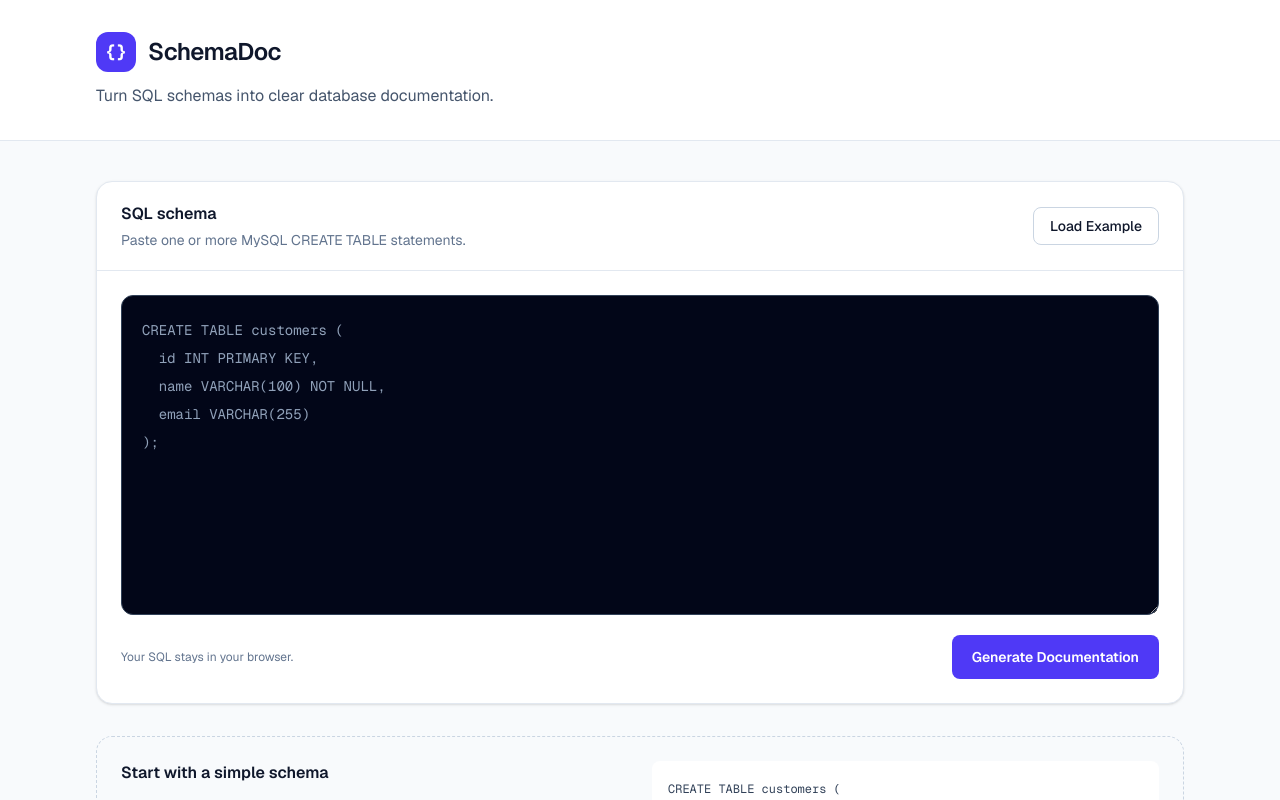
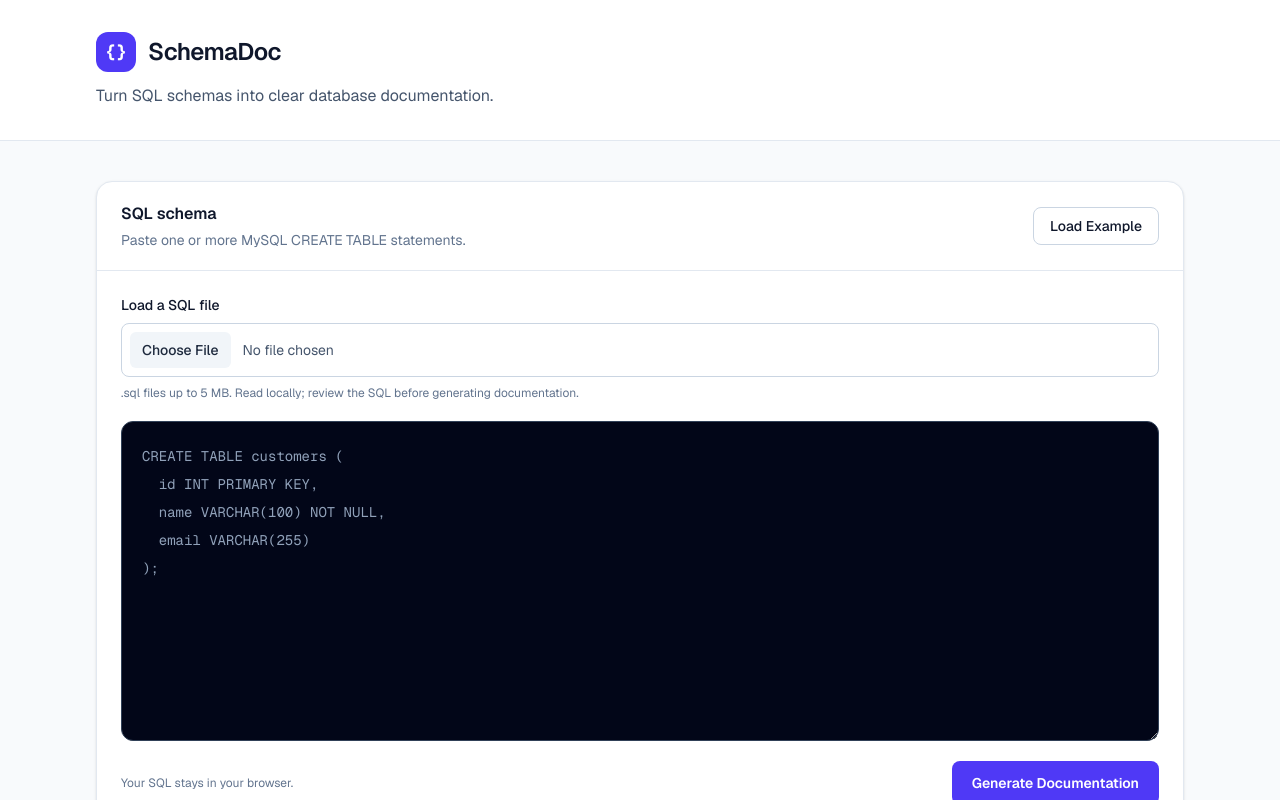
Before and after one commit to Sheng050311/schemadoc, a Next.js app: page / in a window 1280 px wide. Shown: the top 800 px of the page. Built offline with nearby package versions, Linux system fonts and the light colour scheme.

Commit message:
Add local SQL file upload

```diff
--- a/src/app/page.tsx
+++ b/src/app/page.tsx
@@ -1,6 +1,6 @@
 "use client";
 
-import { useState } from "react";
+import { useRef, useState } from "react";
 import ErdViewer from "@/components/ErdViewer";
 import { parseSqlSchema } from "@/lib/sql-parser";
 import type { DatabaseSchema } from "@/types/schema";
@@ -25,8 +25,55 @@ export default function Home() {
   const [sql, setSql] = useState("");
   const [schema, setSchema] = useState<DatabaseSchema | null>(null);
   const [error, setError] = useState<string | null>(null);
+  const [fileName, setFileName] = useState<string | null>(null);
+  const [fileError, setFileError] = useState<string | null>(null);
+  const [readingFile, setReadingFile] = useState(false);
+  const fileInput = useRef<HTMLInputElement>(null);
+  const fileReadVersion = useRef(0);
+
+  function clearFile() {
+    fileReadVersion.current++;
+    setFileName(null);
+    setFileError(null);
+    setReadingFile(false);
+    if (fileInput.current) fileInput.current.value = "";
+  }
+
+  async function loadFile(file: File) {
+    clearFile();
+    const version = fileReadVersion.current;
+    if (!file.name.toLowerCase().endsWith(".sql")) {
+      setFileError("Please choose a .sql file.");
+      return;
+    }
+    if (file.size > 5 * 1024 * 1024) {
+      setFileError("SQL files larger than 5 MB are not supported yet.");
+      return;
+    }
+    setFileName(file.name);
+    setReadingFile(true);
+    try {
+      const contents = await file.text();
+      // A newer selection, manual edit, or removal takes precedence.
+      if (version !== fileReadVersion.current) return;
+      if (!contents.trim()) {
+        setFileError("This SQL file is empty. Please choose a file containing SQL.");
+        return;
+      }
+      setSql(contents);
+      setSchema(null);
+      setError(null);
+    } catch {
+      if (version === fileReadVersion.current) {
+        setFileError("Could not read this SQL file. Please try selecting it again.");
+      }
+    } finally {
+      if (version === fileReadVersion.current) setReadingFile(false);
+    }
+  }
 
   function updateSql(value: string) {
+    clearFile();
     setSql(value);
     setSchema(null);
     setError(null);
@@ -75,6 +122,30 @@ export default function Home() {
             </button>
           </div>
           <form onSubmit={(event) => { event.preventDefault(); generateDocumentation(); }} className="p-5 sm:p-6">
+            <div className="mb-5 space-y-2">
+              <label htmlFor="sql-file" className="block text-sm font-medium">Load a SQL file</label>
+              <input
+                ref={fileInput}
+                id="sql-file"
+                type="file"
+                accept=".sql"
+                aria-describedby={fileError ? "file-help file-error" : "file-help"}
+                aria-invalid={Boolean(fileError)}
+                onChange={(event) => {
+                  const file = event.target.files?.[0];
+                  if (file) void loadFile(file);
+                }}
+                className="block w-full min-w-0 rounded-lg border border-slate-300 p-2 text-sm text-slate-600 file:mr-3 file:rounded-md file:border-0 file:bg-slate-100 file:px-3 file:py-2 file:font-medium file:text-slate-800 hover:file:bg-slate-200 focus-visible:outline-2 focus-visible:outline-indigo-600"
+              />
+              <p id="file-help" className="text-xs text-slate-500">.sql files up to 5 MB. Read locally; review the SQL before generating documentation.</p>
+              {fileName && (
+                <div className="flex flex-wrap items-center gap-3 text-sm">
+                  <p role="status" className="min-w-0 break-all text-slate-600">{readingFile ? "Reading: " : "Selected file: "}{fileName}</p>
+                  <button type="button" onClick={() => { clearFile(); setSql(""); setSchema(null); setError(null); }} className="rounded px-2 py-1 font-medium text-indigo-700 hover:bg-indigo-50 focus-visible:outline-2 focus-visible:outline-indigo-600">Remove file</button>
+                </div>
+              )}
+              {fileError && <p id="file-error" role="alert" className="rounded-lg border border-red-200 bg-red-50 px-4 py-3 text-sm text-red-800">{fileError}</p>}
+            </div>
             <label htmlFor="sql-input" className="sr-only">SQL input</label>
             <textarea
               id="sql-input"
@@ -91,7 +162,7 @@ export default function Home() {
             {error && <p id="sql-error" role="alert" className="mt-4 rounded-lg border border-red-200 bg-red-50 px-4 py-3 text-sm text-red-800">{error}</p>}
             <div className="mt-5 flex flex-wrap items-center justify-between gap-4">
               <p className="text-xs text-slate-500">Your SQL stays in your browser.</p>
-              <button type="submit" className="w-full rounded-lg bg-indigo-600 px-5 py-3 text-sm font-semibold text-white transition hover:bg-indigo-700 focus-visible:outline-2 focus-visible:outline-offset-2 focus-visible:outline-indigo-600 sm:w-auto">
+              <button type="submit" disabled={readingFile} className="w-full rounded-lg bg-indigo-600 px-5 py-3 text-sm font-semibold text-white transition hover:bg-indigo-700 focus-visible:outline-2 focus-visible:outline-offset-2 focus-visible:outline-indigo-600 disabled:cursor-wait disabled:opacity-60 sm:w-auto">
                 Generate Documentation
               </button>
             </div>
```
